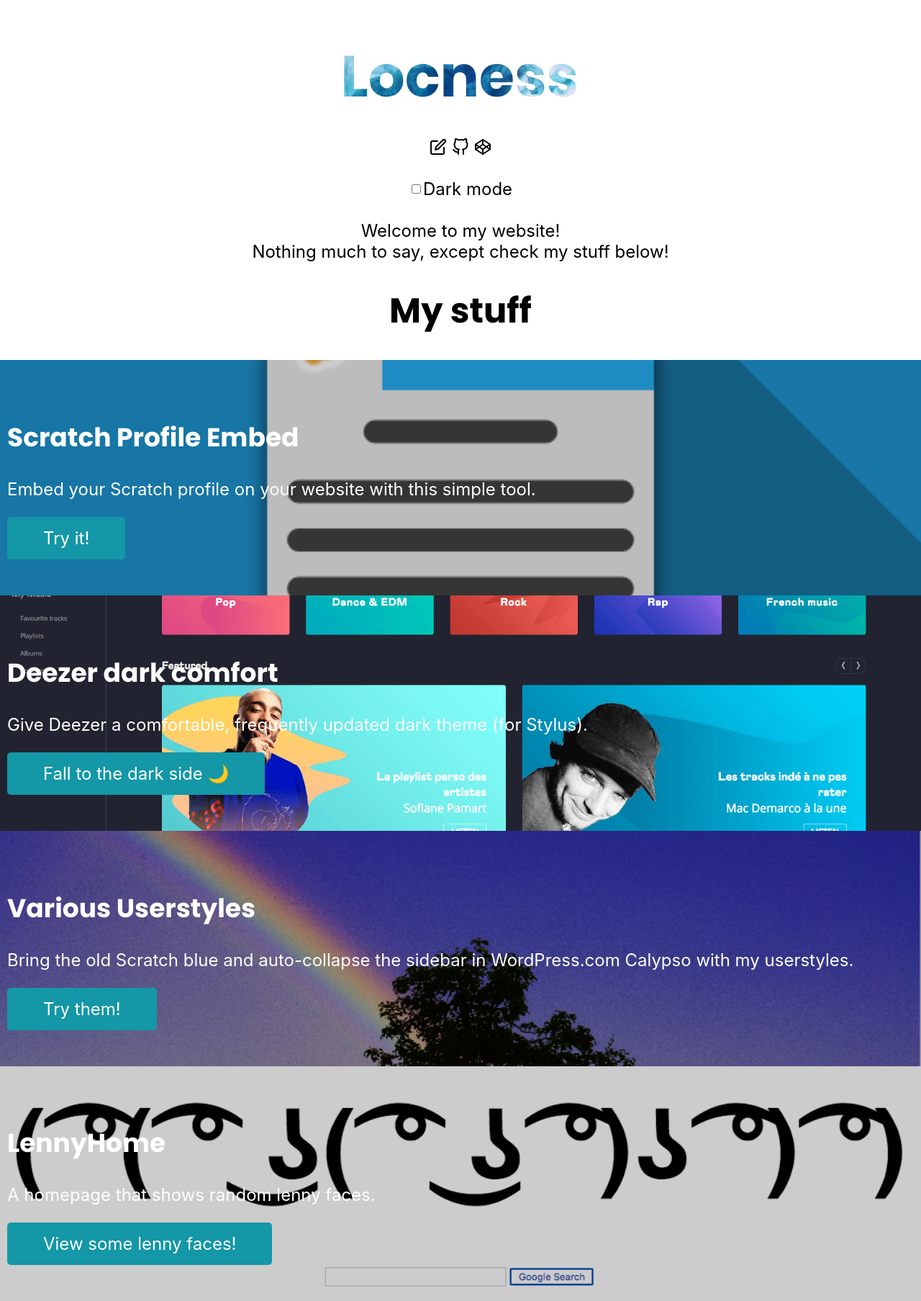
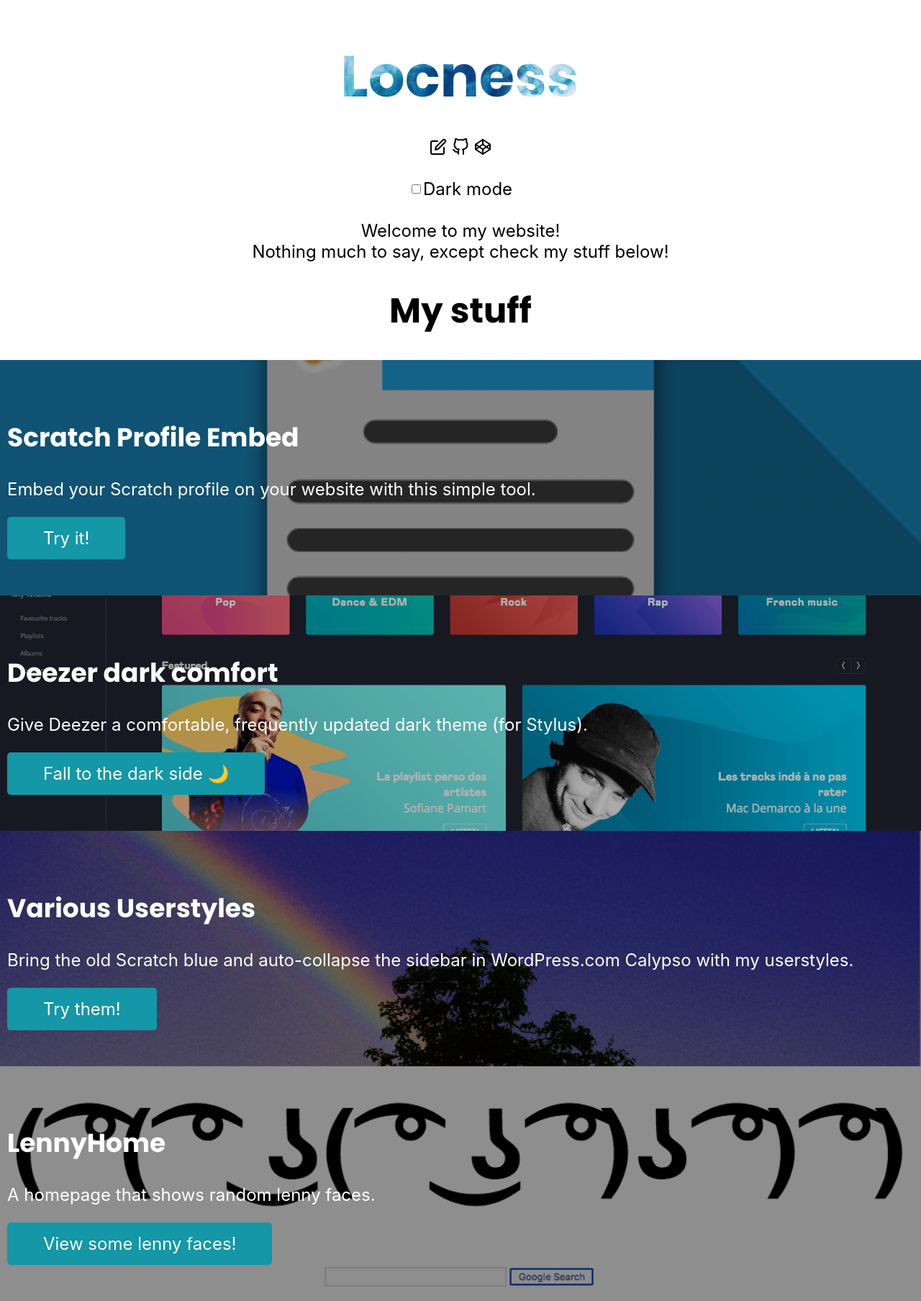
Before and after one commit to moeenio/locness3.github.io, a Jekyll site: the page built from index.html, in a window 1280 px wide. Shown: the whole page at 72% size. Built offline with Jekyll 4.4.1, drawn with Linux system fonts in a browser that asks for light colours; some web fonts are replaced.

Commit message:
System dark theme and post overlay

```diff
--- a/index.html
+++ b/index.html
@@ -45,7 +45,7 @@
         <h1>My stuff</h1>
       </div>
       {% for thing in site.stuff %}
-      <div class="post" style="background-image: url('{{ thing.image }}')">
+      <div class="post" style="background-image: linear-gradient(to right, rgba(0, 0, 0, 0.3), rgba(0, 0, 0, 0.3)), url('{{ thing.image }}')">
         <div class="post-overlay"></div>
         <h2 class="post-title">{{ thing.title }}</h2>
         {{ thing.excerpt }}
--- a/style.css
+++ b/style.css
@@ -33,6 +33,12 @@
 body.dark-theme {
   --main-color: #ffffff;
   --bg-color: #262626;
+}
+@media (prefers-color-scheme: dark) {
+  body {
+    --main-color: #ffffff;
+    --bg-color: #262626;
+  }
 }
 
 .site-header {
```
